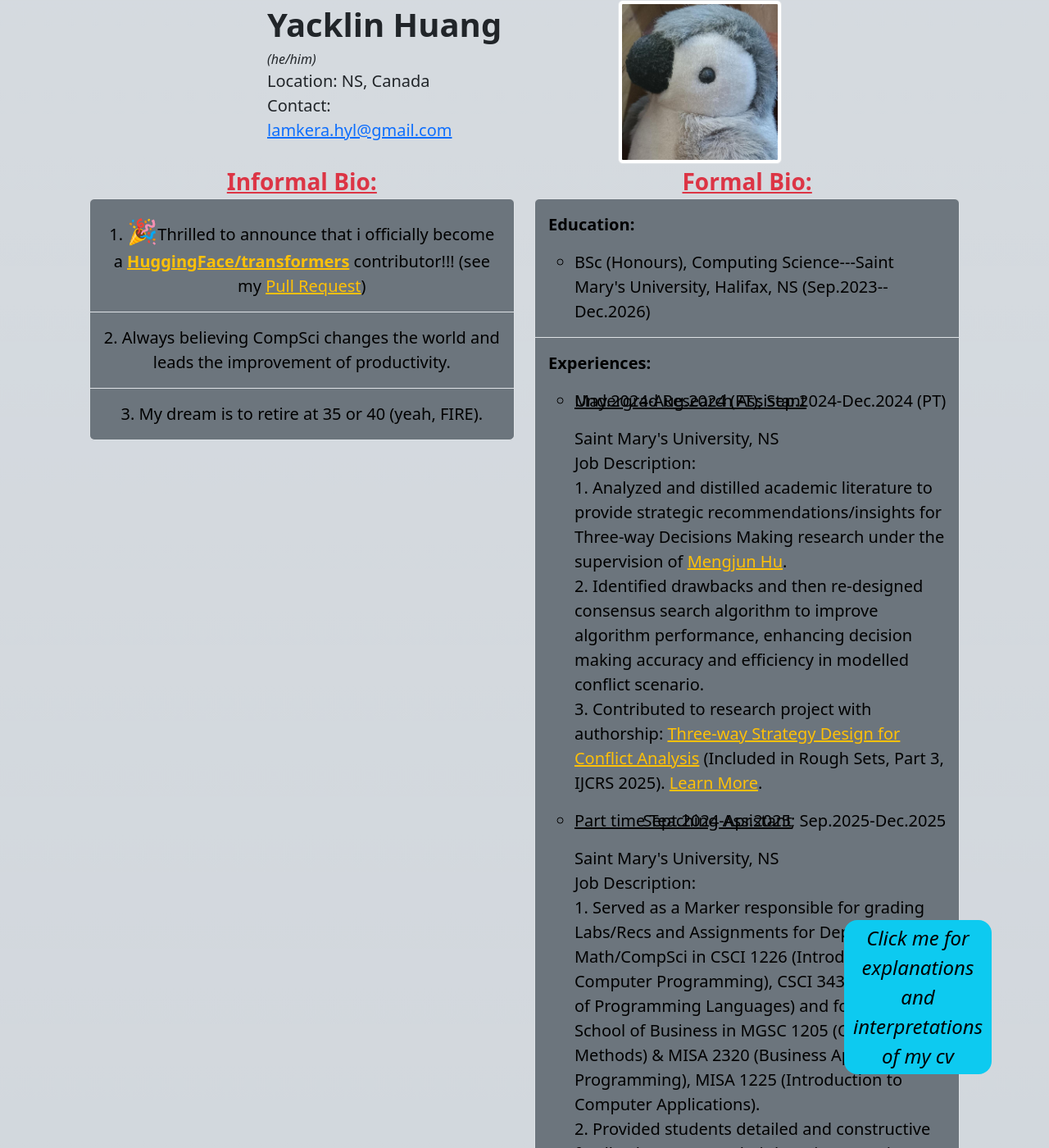
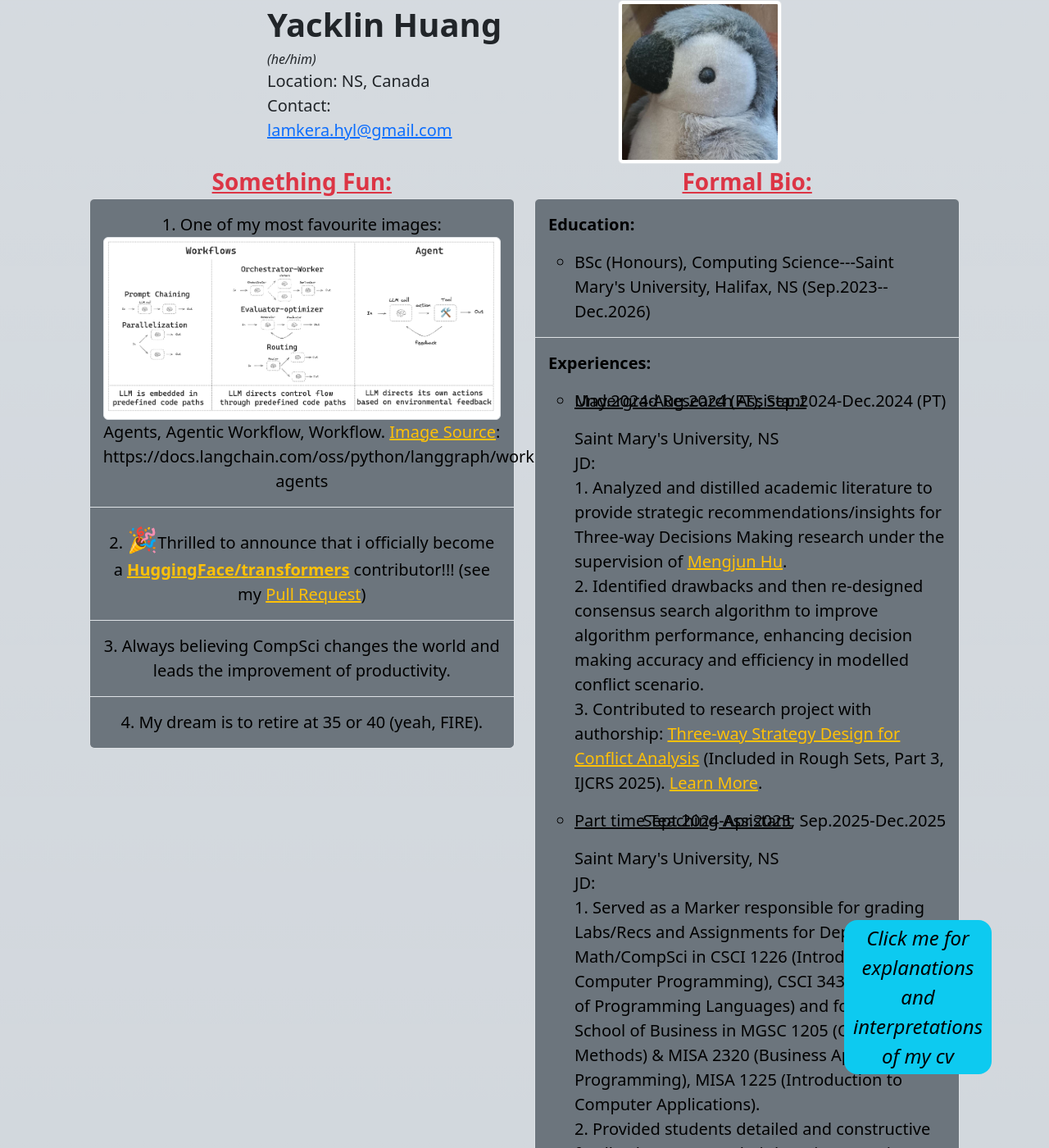
Before and after one commit to Yacklin/Yacklin.github.io, a Jekyll site: the page built from README.md, in a window 1280 px wide and 1400 px high. Shown: the whole window at 82% size. Built offline with Jekyll 4.4.1, drawn with Linux system fonts in a browser that asks for light colours; our own code applies the rules of GitHub Pages for plain Markdown files.

Commit message:
Add image of agents, agentic workflow, workflow

```diff
--- a/_layouts/default.html
+++ b/_layouts/default.html
@@ -45,7 +45,7 @@
     <div class="row text-center">
         <div class="col-1"></div>
         <div class="col-5">
-            <span class="text-decoration-underline fs-3 fw-bold text-danger">Informal Bio:</span>
+            <span class="text-decoration-underline fs-3 fw-bold text-danger">Something Fun:</span>
         </div>
         <div class="col-5">
             <span class="text-decoration-underline fs-3 fw-bold text-danger">
@@ -58,6 +58,11 @@
         <div class="col-1"></div>
         <div class="col-5 fw-normal fs-5 text-center">
             <ol class="list-group list-group-numbered">
+                <li class="list-group-item text-bg-secondary p-3 text-black"><span>One of my most favourite images:</span>
+                    <img class="img-thumbnail rounded float-end" src="assets/agent_and_workflow.png" alt="" width="800" height="400"><br>
+                    Agents, Agentic Workflow, Workflow.
+                    <a href="https://docs.langchain.com/oss/python/langgraph/workflows-agents" class="text-warning">Image Source</a>: https://docs.langchain.com/oss/python/langgraph/workflows-agents
+                </li>
                 <li class="list-group-item text-bg-secondary p-3 text-black"><span style="font-size:30px">&#127881;</span>Thrilled to announce that i officially become a <a href="https://github.com/huggingface/transformers" class = "fw-bold text-warning">HuggingFace/transformers</a> contributor!!! (see my <a class = "text-warning" href="https://github.com/huggingface/transformers/pull/42001">Pull Request</a>)</li>
                 <li class="list-group-item text-bg-secondary p-3 text-black">Always believing CompSci changes the world and leads the improvement of productivity.</li>
                 <li class="list-group-item text-bg-secondary p-3 text-black">My dream is to retire at 35 or 40 (yeah, FIRE).</li>
@@ -98,7 +103,7 @@
                             </div>
                             <div>
                                 <p>
-                                    Job Description:<br>
+                                    JD:<br>
                                     1. Analyzed and distilled academic literature to provide strategic recommendations/insights for Three-way Decisions
                                     Making research under the supervision of <a href="https://cs.smu.ca/~mengjun/" class="text-warning">Mengjun Hu</a>.<br>
                                     2. Identified drawbacks and then re-designed consensus search algorithm to improve algorithm performance, enhancing
@@ -129,7 +134,7 @@
                             </div>
                             <div>
                                 <p>
-                                    Job Description:<br>
+                                    JD:<br>
                                     1. Served as a Marker responsible for grading Labs/Recs and Assignments for Department of Math/CompSci in CSCI 1226 (Introduction to Computer Programming), CSCI 3430 (Principles of Programming Languages)
                                     and for Sobeys School of Business in MGSC 1205 (Quantitative Methods) & MISA 2320 (Business Application Programming), MISA 1225 (Introduction to Computer Applications).<br>
                                     2. Provided students detailed and constructive feedback to support their learning experiences in courses using
@@ -155,7 +160,7 @@
                             </div>
                             <div>
                                 <p>
-                                    Job Description:<br>
+                                    JD:<br>
                                     1. Advised Dr. Somayeh Kafaie on the research project: Optimizing Healthcare Delivery: Advanced Computational Methods for
                                     Safe Medication Practices in Nova Scotia’s Aging Population through weekly online and in-person presentations of
                                     research reports.<br>
```
Also changed, not shown: assets/agent_and_workflow.png (added).
